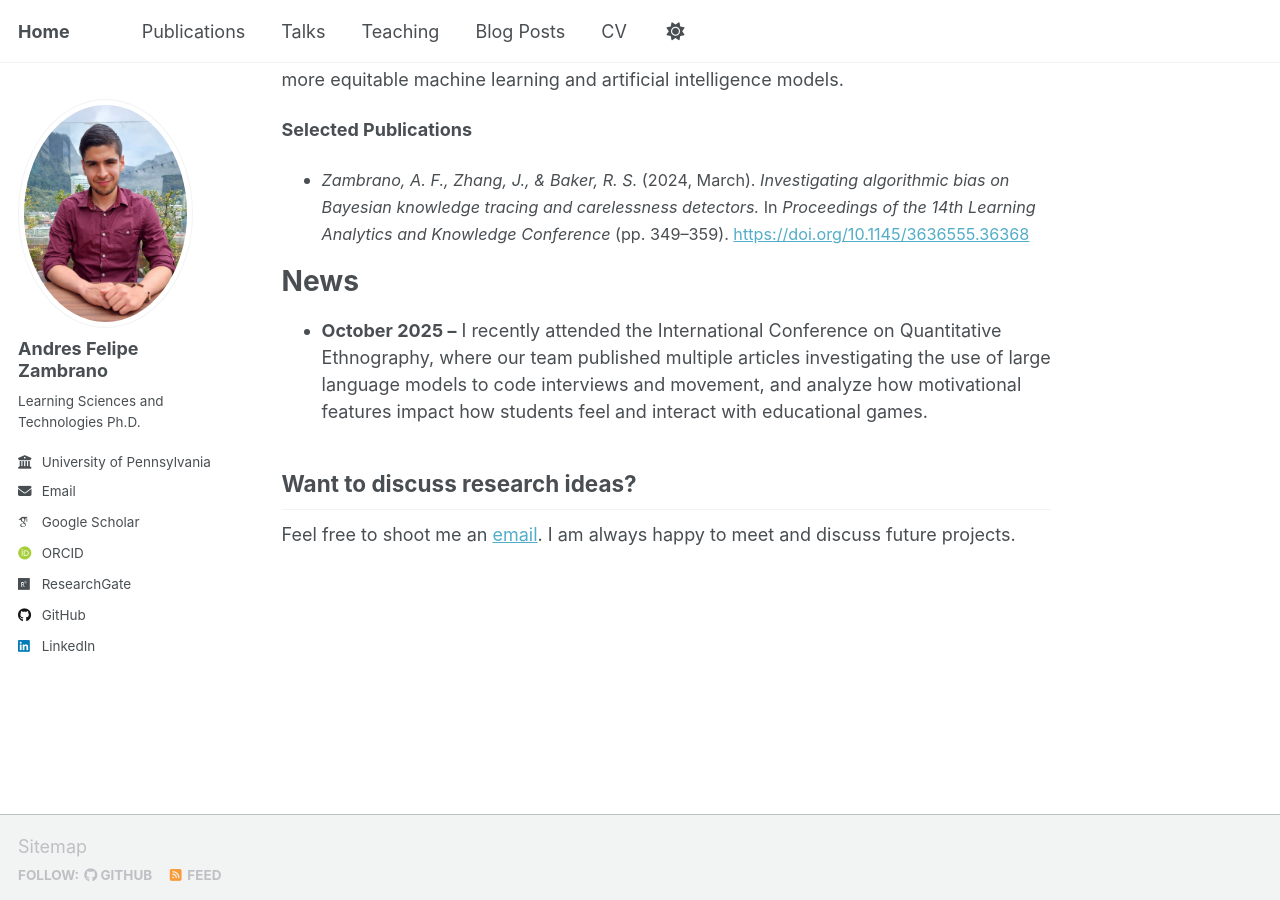
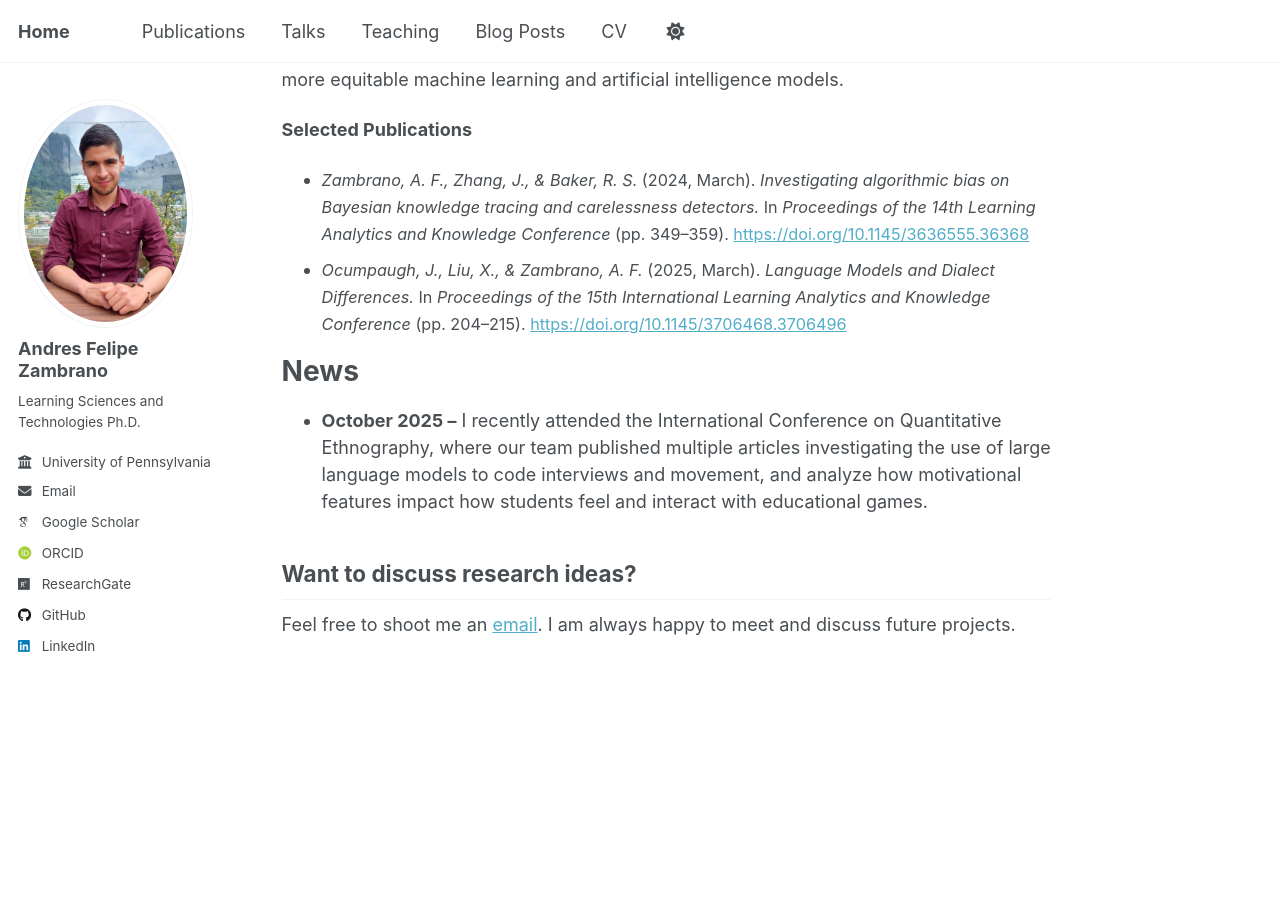
Before and after one commit to afzambrano/afzambrano.github.io, a Jekyll site: the page built from _pages/about.md, in a window 1280 px wide and 900 px high, scrolled down 2509 px. Built offline with Jekyll 4.4.1, drawn with Linux system fonts in a browser that asks for light colours; some web fonts are replaced; a script that is not in the unit is left out.

Commit message:
Update about.md

```diff
--- a/_pages/about.md
+++ b/_pages/about.md
@@ -54,7 +54,7 @@ As a gamer, I truly believe that commercial and educational games (e.g., [What I
   In Y. J. Kim & Z. Swiecki (Eds.), <i>Advances in Quantitative Ethnography (ICQE 2024)</i>.
   <i>Communications in Computer and Information Science</i>, vol 2279. Springer, Cham.
   <a href="https://doi.org/10.1007/978-3-031-76332-8_2">https://doi.org/10.1007/978-3-031-76332-8_2</a>
-</span><br>
+</span>
 
 Large Language Model Applications:
 ---
@@ -92,6 +92,12 @@ The data used to train machine learning algorithms, as well as the specific meth
   In <i>Proceedings of the 14th Learning Analytics and Knowledge Conference</i> (pp. 349–359).
   <a href="https://doi.org/10.1145/3636555.36368">https://doi.org/10.1145/3636555.36368</a>
 </span><br>
+- <span style="font-size: 0.9em;">
+<i>Ocumpaugh, J., Liu, X., & Zambrano, A. F.</i> (2025, March).
+<i>Language Models and Dialect Differences.</i>
+In <i>Proceedings of the 15th International Learning Analytics and Knowledge Conference</i> (pp. 204–215).
+<a href="https://doi.org/10.1145/3706468.3706496">https://doi.org/10.1145/3706468.3706496</a>
+</span>
 
 News
 ======
```
